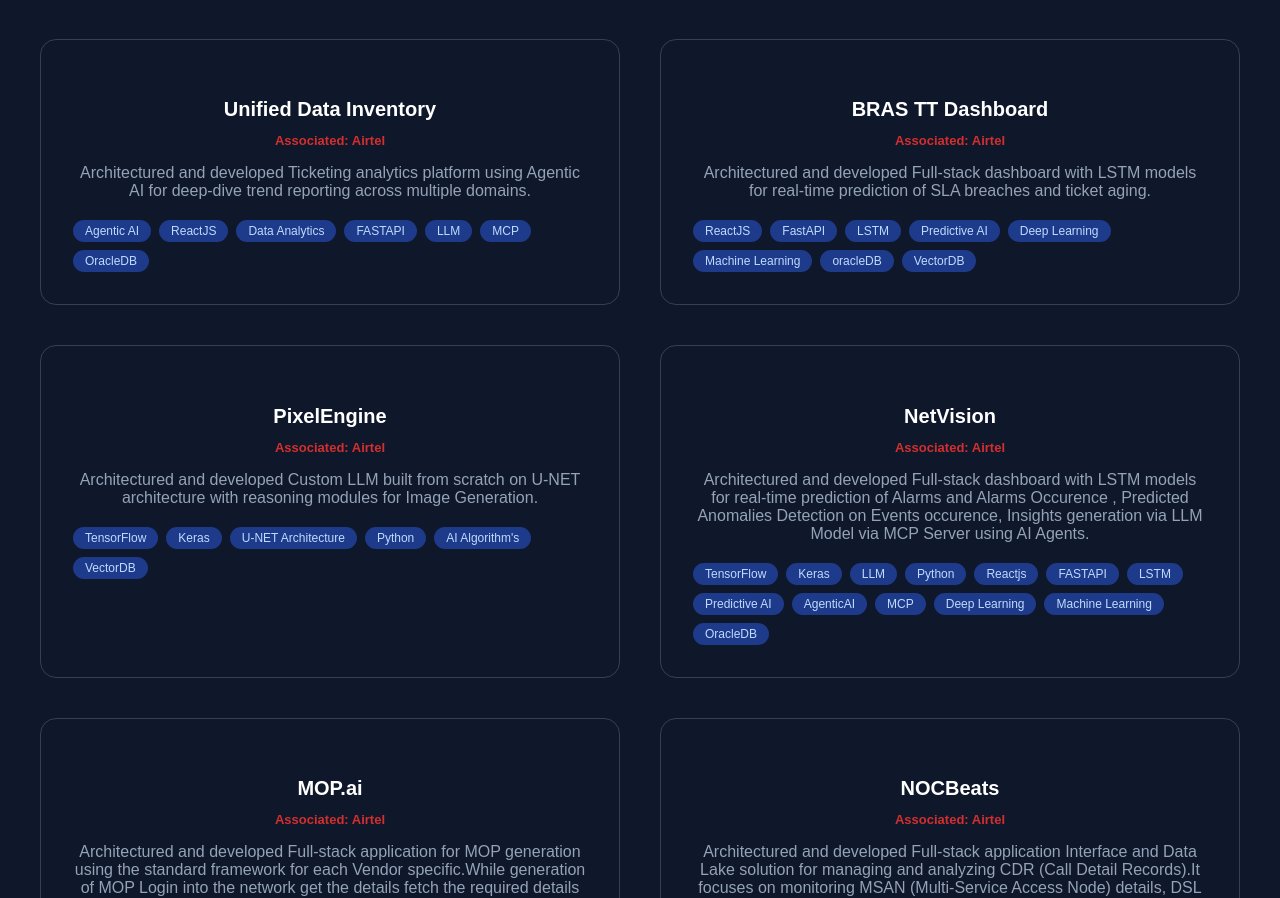
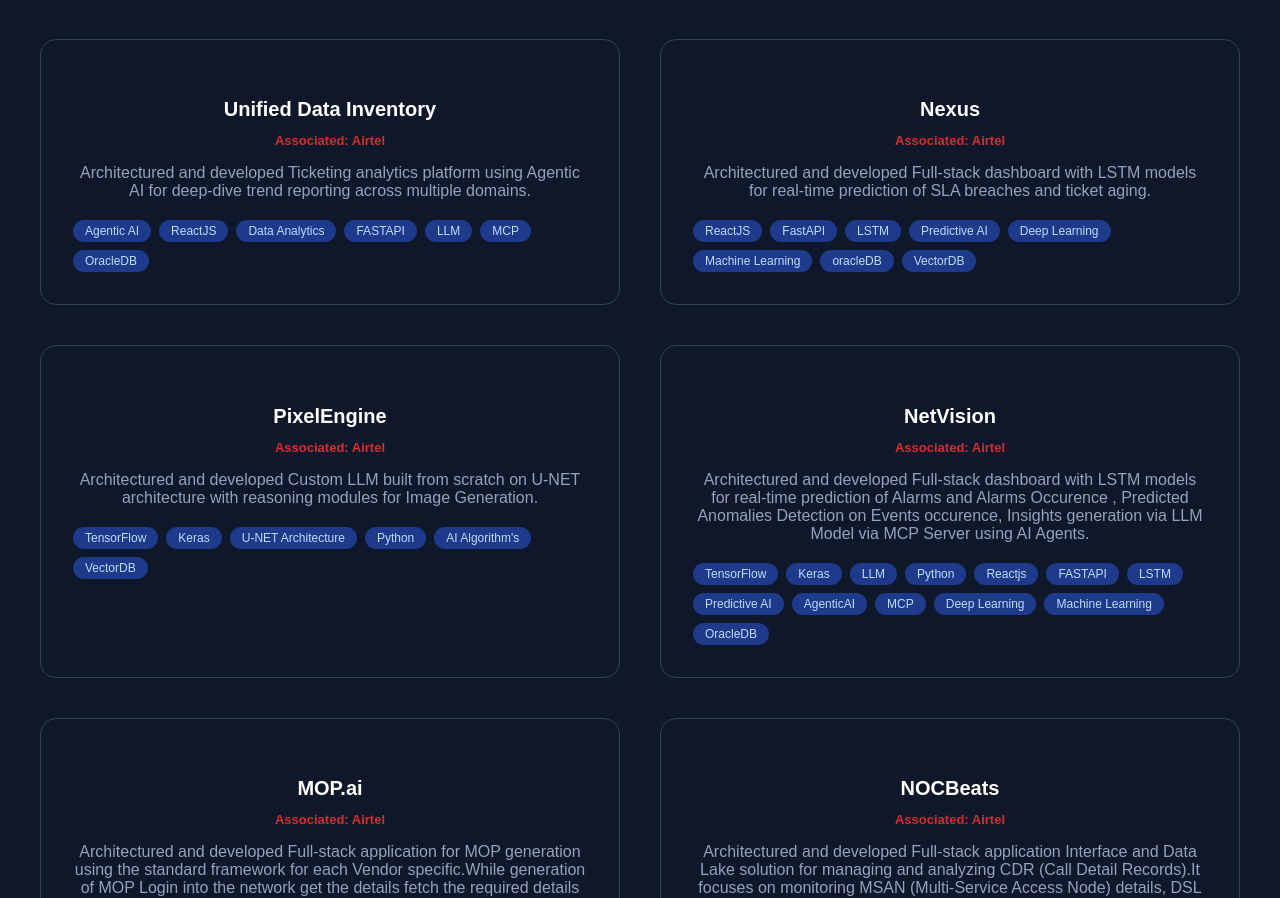
Before and after one commit to vivek792/Portfolio, a React (Create React App) app: page / in a window 1280 px wide. Shown: the part 2103-3001 px from the top of the page. Built offline with nearby package versions, Linux system fonts and the light colour scheme.

Commit message:
Rename project title from 'BRAS TT Dashboard' to 'Nexus'

```diff
--- a/src/Components/portfolio.js
+++ b/src/Components/portfolio.js
@@ -26,7 +26,7 @@
       associated: "Airtel"
     },
     {
-      title: "BRAS TT Dashboard",
+      title: "Nexus",
       desc: "Architectured and developed Full-stack dashboard with LSTM models for real-time prediction of SLA breaches and ticket aging.",
       tech: ["ReactJS", "FastAPI", "LSTM", "Predictive AI", "Deep Learning", "Machine Learning", "oracleDB", "VectorDB"],
       associated: "Airtel"
```
